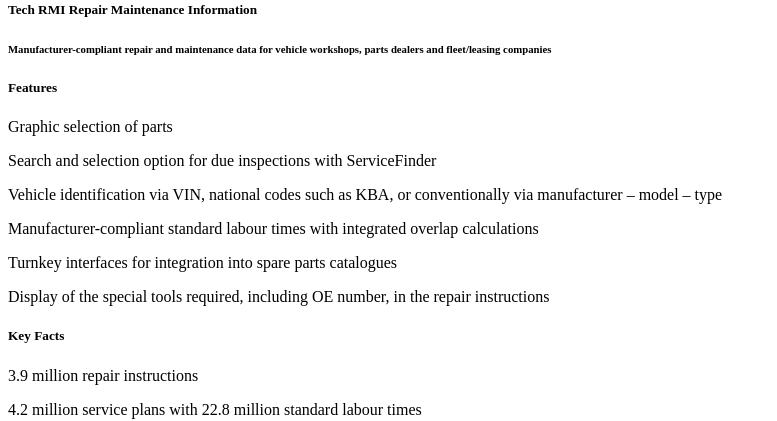
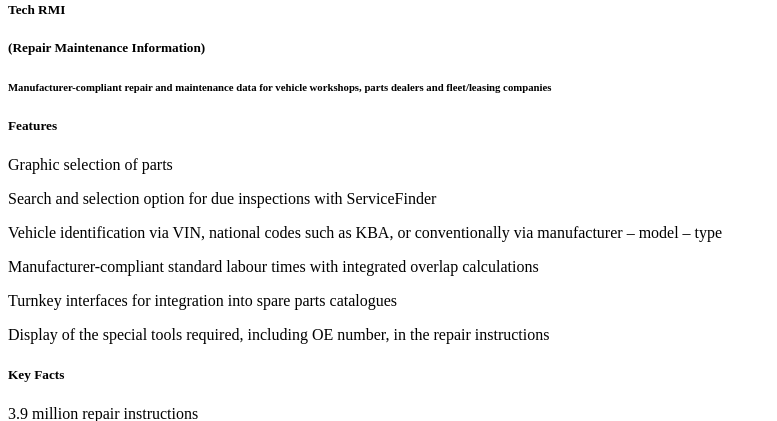
Before and after one commit to lucadibello/AutoCloudTech, a PHP site: page /application/views/garage/index.php in a window 1280 px wide; the page is wider, and only the part inside the window is pictured. Shown: the part 508-929 px from the top of that part, without its empty margins (0-777 px from the left). Run offline with PHP 8.4, Linux system fonts and the light colour scheme.

Commit message:
update title

```diff
--- a/application/views/garage/index.php
+++ b/application/views/garage/index.php
@@ -25,7 +25,7 @@
         <section class="margin-y">
             <div class="row">
                 <div class="col-md-3 text-right title">
-                    <h5>Tech RMI Repair Maintenance Information</h5>
+                    <h5 class="font-weight-bold">Tech RMI <h5>(Repair Maintenance Information)</h5>
                 </div>
                 <div class="col-md-7 text-center">
                     <section class="mb-5">
```
